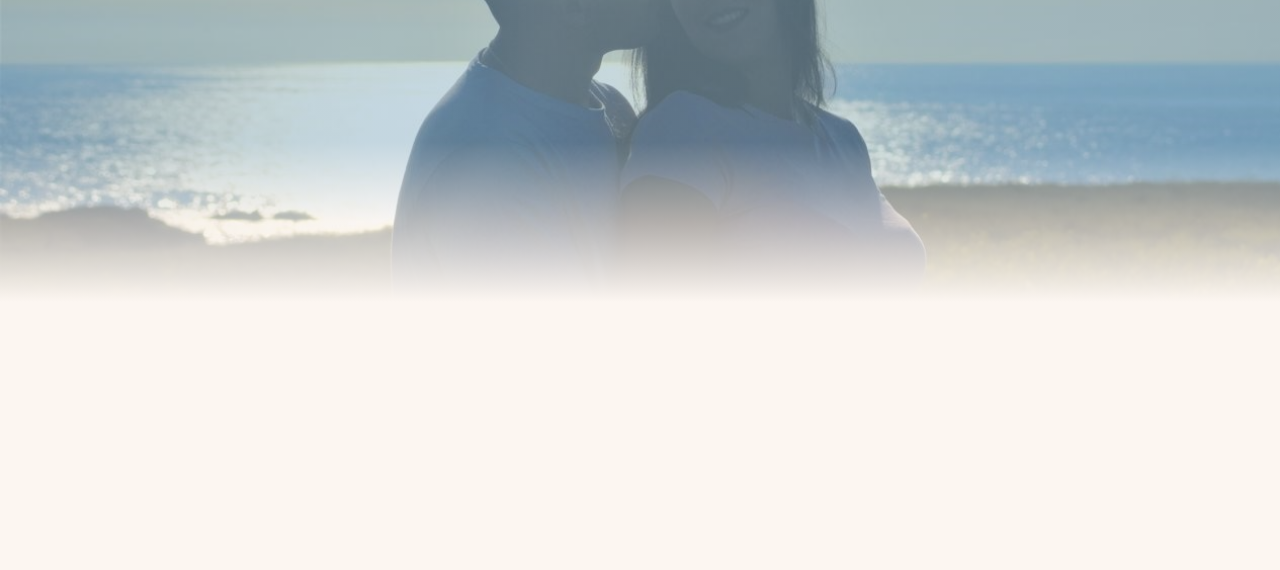
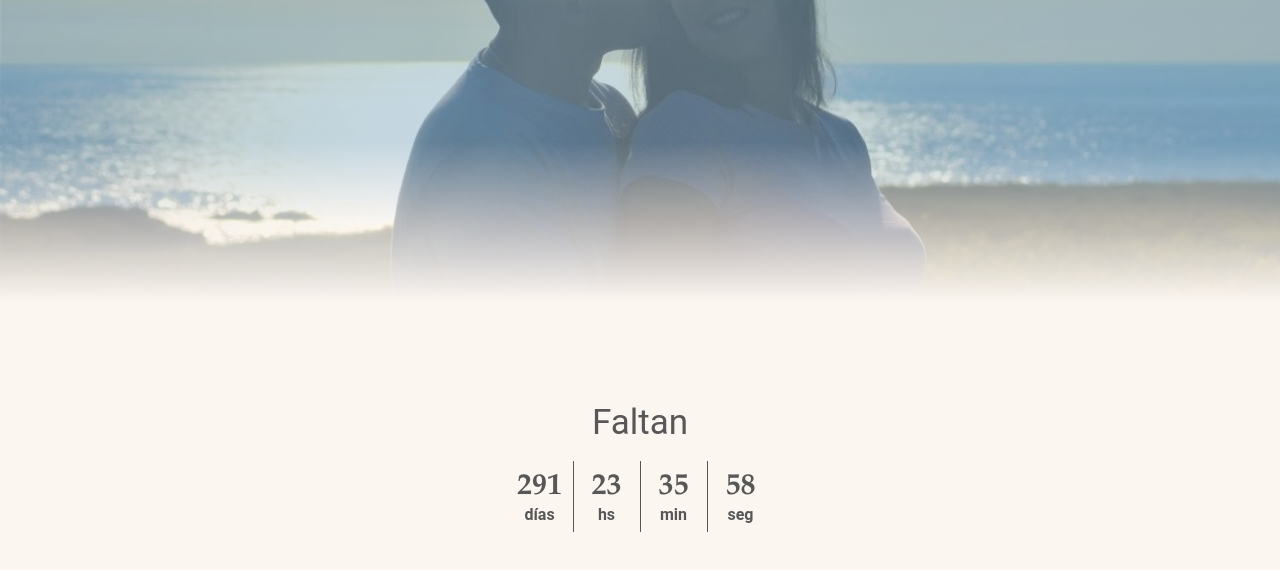
Before and after one commit to boda-abascal-salas/boda-abascal-salas.github.io, a plain HTML site: page index.html in a window 1280 px wide. Shown: the part 498-1068 px from the top of the page. Drawn offline with Linux system fonts and the light colour scheme; a web font is replaced by a local one.

Commit message:
clock v1

```diff
--- a/index.html
+++ b/index.html
@@ -22,7 +22,59 @@
         <div id="name2">Lorena</div>
     </div>
 </section>
-<section id="clock">
+<section id="countdown">
+    <div id="countdown-intro">Faltan</div>
+    <div id="countdown-watch">
+        <div class="days">
+            <div class="number"></div>
+            <div class="text">días</div>
+        </div>
+        <div class="hours">
+            <div class="number"></div>
+            <div class="text">hs</div>
+        </div>
+        <div class="minutes">
+            <div class="number"></div>
+            <div class="text">min</div>
+        </div>
+        <div class="seconds">
+            <div class="number"></div>
+            <div class="text">seg</div>
+        </div>
+    </div>
+    <script>
+        var countdownDate = Date.parse("2026-09-12T12:00:00+0100");
+        var countdownWatch = document.getElementById("countdown-watch");
+        var days = countdownWatch
+            .getElementsByClassName("days")[0]
+            .getElementsByClassName("number")[0];
+        var hours = countdownWatch
+            .getElementsByClassName("hours")[0]
+            .getElementsByClassName("number")[0];
+        var minutes = countdownWatch
+            .getElementsByClassName("minutes")[0]
+            .getElementsByClassName("number")[0];
+        var seconds = countdownWatch
+            .getElementsByClassName("seconds")[0]
+            .getElementsByClassName("number")[0];
+
+        var countdown = function() {
+            var ms = countdownDate - Date.now();
+
+            var d = ms < 0 ? 0: Math.floor(ms / (1000 * 60 * 60 * 24));
+            var h = ms < 0 ? 0: Math.floor((ms % (1000 * 60 * 60 * 24)) / (1000 * 60 * 60));
+            var m = ms < 0 ? 0: Math.floor((ms % (1000 * 60 * 60)) / (1000 * 60));
+            var s = ms < 0 ? 0: Math.floor((ms % (1000 * 60)) / 1000);
+
+            days.innerHTML = d;
+            hours.innerHTML = h;
+            minutes.innerHTML = m;
+            seconds.innerHTML = s;
+        }
+
+        countdown();
+        setInterval(countdown, 1000);
+    </script>
 </section>
 </body>
 </html>
--- a/styles.css
+++ b/styles.css
@@ -1,5 +1,8 @@
 body {
     background: rgba(252, 246, 241, 1);
+    font-family: 'Roboto', sans-serif;
+    font-size: 16px;
+    color: rgb(87, 87, 87);
 
     width: 100%;
     height: 100vh;
@@ -14,16 +17,15 @@ body {
         rgba(252, 246, 241, 0.65)  90%,
         rgba(252, 246, 241, 1   ) 100%),
       url('cover.jpg');
+
     background-position: center;
     background-size:cover;
-
     width: 100%;
     height: 100vh;
     display: flex;
     align-items: center;
     justify-content: center;
 }
-
 #cover-text {
     font-family: 'Ephesis', cursive;
     color: #B59410;
@@ -37,7 +39,6 @@ body {
     align-items: center;
     justify-content: center;
 }
-
 #name1 {
     padding-left:  15px;
     padding-right: 18px;
@@ -48,17 +49,46 @@ body {
 #name2 {
     padding-right: 20px;
 }
-
-
 @media (min-width: 850px) {
     #cover-text {
-         flex-direction: row;
+        flex-direction: row;
     }
     #namePlus {
         margin: 0 50px;
     }
 }
 
-#clock {
-    height: 100%;
+#countdown {
+    padding: 100px 0;
+    width: 100%;
+    display: flex;
+    flex-direction: column;
+    align-items: center;
+    justify-content: center;
 }
+#countdown-intro {
+    font-size: 35px;
+}
+#countdown-watch {
+    display: flex;
+    align-items: center;
+    justify-content: center;
+    padding: 18px;
+}
+#countdown-watch > * {
+    font-weight: 700;
+    width: 50px;
+    padding: 8px;
+
+    display: flex;
+    flex-direction: column;
+    align-items: center;
+    justify-content: center;
+}
+#countdown-watch > *:not(:last-child) {
+    border-right: 1px solid rgb(87, 87, 87);
+}
+#countdown-watch .number {
+    font-family: 'Garamond', serif;
+    font-size: 30px;
+}
```
